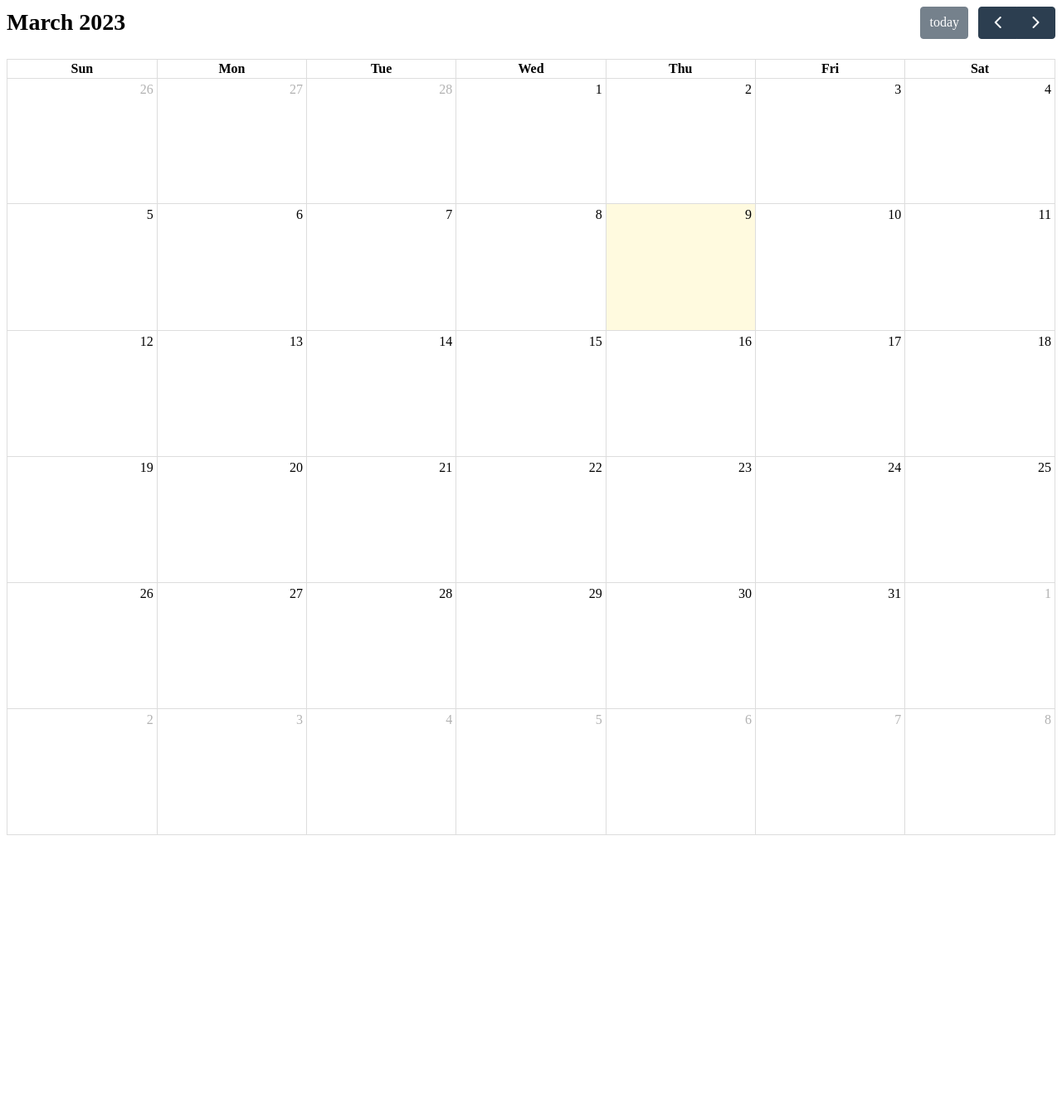
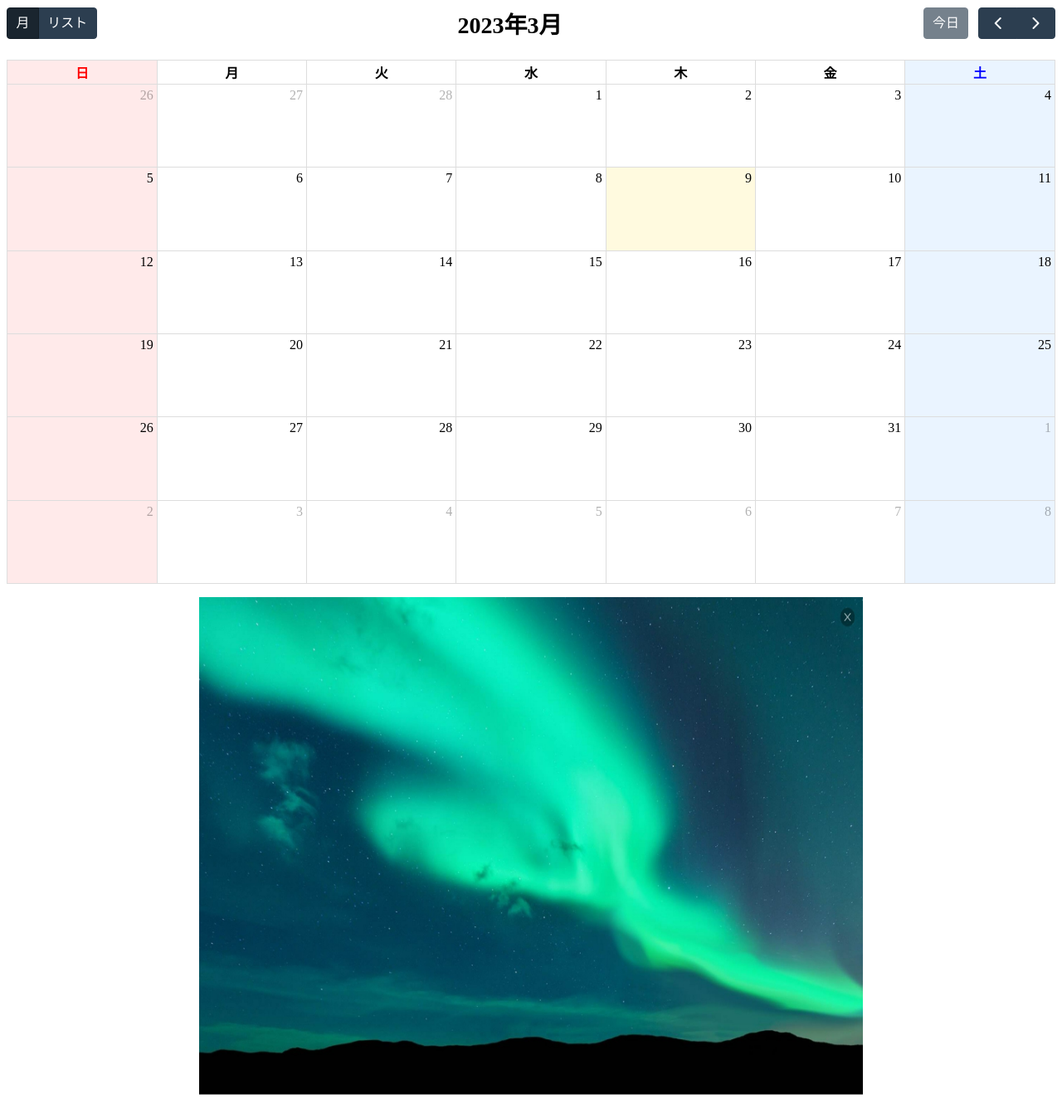
Before and after one commit to Karoo2127/ImageCalendar, a Django app: page /sc/ in a window 1280 px wide. Shown: the whole page at 83% size. Before the commit the page ends 1007 px from the top, so only its background shows below. Run offline with Django 4.2, Linux system fonts and the light colour scheme; lists and menus that the app fills with data are empty; some libraries are stand-ins or nearby versions.

Commit message:
feat: feature/#1 base Calendar image font_color

```diff
--- /dev/null
+++ b/scheduleCalendar/static/css/style.css
@@ -0,0 +1,37 @@
+/* 画像中央寄 */
+p.img_center {
+    text-align: center;
+}
+
+/* 曜日のスタイル */
+/* // 当月以外の日（月カレンダーに一緒に表示される前後の月） */
+th.fc-day-other .fc-col-header-cell-cushio {
+    color: grey;
+}
+
+/* 土曜日 */
+th.fc-day-sat .fc-col-header-cell-cushion {
+    color: blue;
+}
+
+th.fc-day-sat {
+    background-color: #eaf4ff;
+}
+
+td.fc-day-sat {
+    background-color: #eaf4ff;
+}
+
+
+/* 日曜日 */
+th.fc-day-sun .fc-col-header-cell-cushion{
+    color: red;
+}
+
+th.fc-day-sun {
+    background-color: #ffeaea;
+}
+
+td.fc-day-sun {
+    background-color: #ffeaea;
+}
--- a/scheduleCalendar/static/scheduleCalendar/app.js
+++ b/scheduleCalendar/static/scheduleCalendar/app.js
@@ -9,12 +9,28 @@ document.addEventListener('DOMContentLoaded', function () {
     var calendarEl = document.getElementById('calendar');
 
     var calendar = new FullCalendar.Calendar(calendarEl, {
+        locale: 'ja',
+        aspectRatio:  2,
         initialView: 'dayGridMonth',
+        headerToolbar: {
+            left: "dayGridMonth,listMonth",
+            center: "title",
+            right: "today prev,next"
+        },
+        buttonText: {
+            today: '今日',
+            month: '月',
+            list: 'リスト'
+        },
+        dayCellContent: function(e) {
+            e.dayNumberText = e.dayNumberText.replace('日', '');
+        },
+
+
 
         // 日付をクリック、または範囲を選択したイベント
         selectable: true,
         select: function (info) {
-            //alert("selected " + info.startStr + " to " + info.endStr);
 
             // 入力ダイアログ
             const eventName = prompt("イベントを入力してください");
@@ -36,7 +52,6 @@ document.addEventListener('DOMContentLoaded', function () {
                             end: info.end,
                             allDay: true,
                         });
-
                     })
                     .catch(() => {
                         // バリデーションエラーなど
@@ -44,6 +59,22 @@ document.addEventListener('DOMContentLoaded', function () {
                     });
             }
         },
+
+        // // イベントの削除
+        // delete:("eventClick", function (info) {
+        //     if (confirm("本当に削除しますか？")) {
+        //     axios
+        //         .delete("/sc/delete/" + info.event.id + "/")
+        //         .then(() => {
+        //             // イベントの削除
+        //             info.event.remove();
+        //         })
+        //         .catch(() => {
+        //             // エラー処理
+        //             alert("削除に失敗しました");
+        //         });
+        //     }
+        // }),
 
         events: function (info, successCallback, failureCallback) {
             axios
@@ -60,8 +91,6 @@ document.addEventListener('DOMContentLoaded', function () {
                     alert("登録に失敗しました");
                 });
         },
-
-
     });
 
     calendar.render();
--- a/scheduleCalendar/templates/scheduleCalendar/index.html
+++ b/scheduleCalendar/templates/scheduleCalendar/index.html
@@ -1,15 +1,18 @@
 <!-- カレンダーを表示するための画面のテンプレートファイル -->
+{% load static %}
 <html>
 
 <head>
     <meta charset='utf-8' />
+    <link rel="stylesheet" href="{% static 'css/style.css' %}">
     <link rel="stylesheet" href="https://cdn.jsdelivr.net/npm/fullcalendar@5.10.2/main.min.css">
 </head>
 
 <body>
     <div id='calendar'></div>
-
-    {% load static %}
+    <p class="img_center">
+        <img src="{% static 'image/sample.jpg' %}" alt="Event Image" width="800" height="600">
+    </p>
     <script src="https://cdn.jsdelivr.net/npm/axios/dist/axios.min.js"></script>
     <script src="https://cdn.jsdelivr.net/npm/fullcalendar@5.10.2/main.min.js"></script>
     <script src="{% static 'scheduleCalendar/app.js' %}"></script>
--- a/scheduleCalendar/urls.py
+++ b/scheduleCalendar/urls.py
@@ -6,5 +6,6 @@ app_name = "cal"
 urlpatterns = [
     path("", views.index, name="index"),
     path("add/", views.add_event, name="add_event"),
+    # path("delete/", views.get_events, name="delete_events"),
     path("list/", views.get_events, name="get_events"),
 ]
```
Also changed, not shown: djangoCalendarApp/settings.py (+7 -0 lines), scheduleCalendar/views.py (+19 -0 lines), scheduleCalendar/static/image/img2.jpg (added), scheduleCalendar/static/image/img3.jpg (added), scheduleCalendar/static/image/sample.jpg (added).
